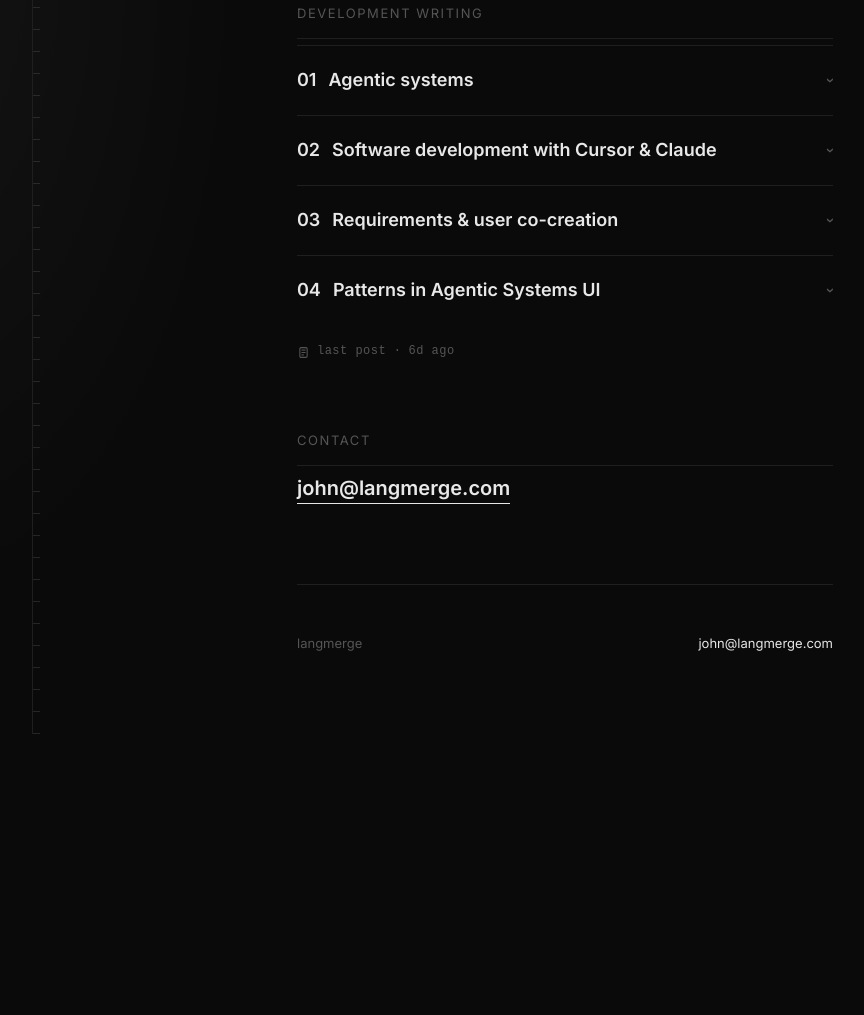
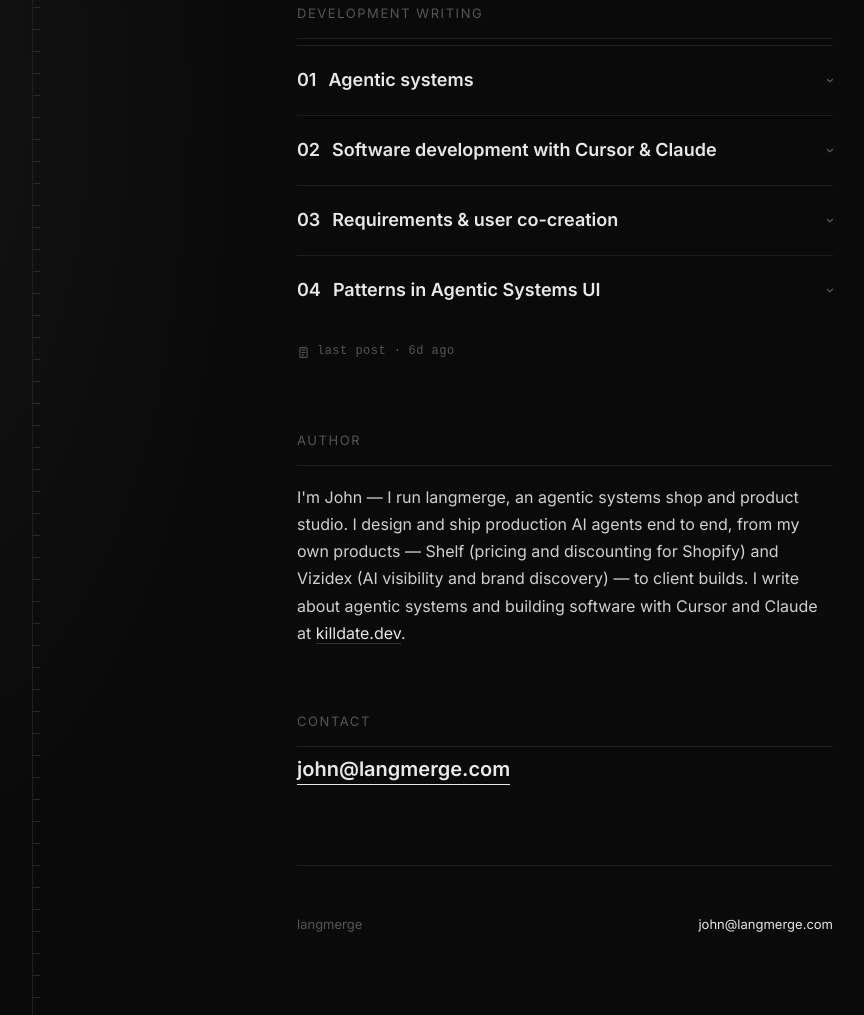
Before and after one commit to jokeane9/langmerge, a plain HTML site: page index.html in a window 1280 px wide. Shown: the part 675-1690 px from the top of the page, without its empty margins (183-1047 px from the left). Before the commit the page ends 1409 px from the top, so only its background shows below. Drawn offline with Linux system fonts and the light colour scheme; no server answers.

Commit message:
Add Author bio section above Contact
Three-sentence first-person bio grounded in site facts; killdate.dev
link styled subtle (not blue) to keep >_ the only blue link.

```diff
--- a/index.html
+++ b/index.html
@@ -60,6 +60,9 @@
   a.post .ar{font-size:13px;color:var(--muted)}
   .soon{display:block;margin-top:16px;padding:13px 0;font-size:15px;color:var(--muted);font-style:italic}
   .more{display:inline-block;margin-top:32px;font-size:14px;color:var(--accent)}
+  .bio{font-size:16px;color:var(--body);max-width:54ch;margin-top:18px;line-height:1.7}
+  .bio a{color:var(--accent);border-bottom:1px solid #333;transition:border-color .15s}
+  .bio a:hover{border-color:var(--accent)}
   .contact a{font-size:20px;font-weight:600;color:var(--text);border-bottom:1px solid var(--accent);padding-bottom:3px}
   footer{padding:48px 0 80px;margin-top:80px;border-top:1px solid var(--border);font-size:13px;color:var(--muted);display:flex;justify-content:space-between}
   footer a{color:var(--accent)}
@@ -138,6 +141,11 @@
           <a class="lastship" href="https://killdate.dev" target="_blank" rel="noopener"><svg class="gh" viewBox="0 0 16 16" fill="none" stroke="currentColor" stroke-width="1.3" aria-hidden="true"><rect x="3.5" y="2" width="9" height="12" rx="1.5"/><line x1="5.5" y1="5" x2="10.5" y2="5"/><line x1="5.5" y1="8" x2="10.5" y2="8"/><line x1="5.5" y1="11" x2="8.5" y2="11"/></svg>last post · <span id="lm-post-time">recently</span></a>
         </section>
 
+        <section id="author">
+          <p class="lbl">Author</p>
+          <p class="bio">I'm John — I run langmerge, an agentic systems shop and product studio. I design and ship production AI agents end to end, from my own products — Shelf (pricing and discounting for Shopify) and Vizidex (AI visibility and brand discovery) — to client builds. I write about agentic systems and building software with Cursor and Claude at <a href="https://killdate.dev">killdate.dev</a>.</p>
+        </section>
+
         <section id="contact" class="contact">
           <p class="lbl">Contact</p>
           <a href="mailto:john@langmerge.com">john@langmerge.com</a>
```
